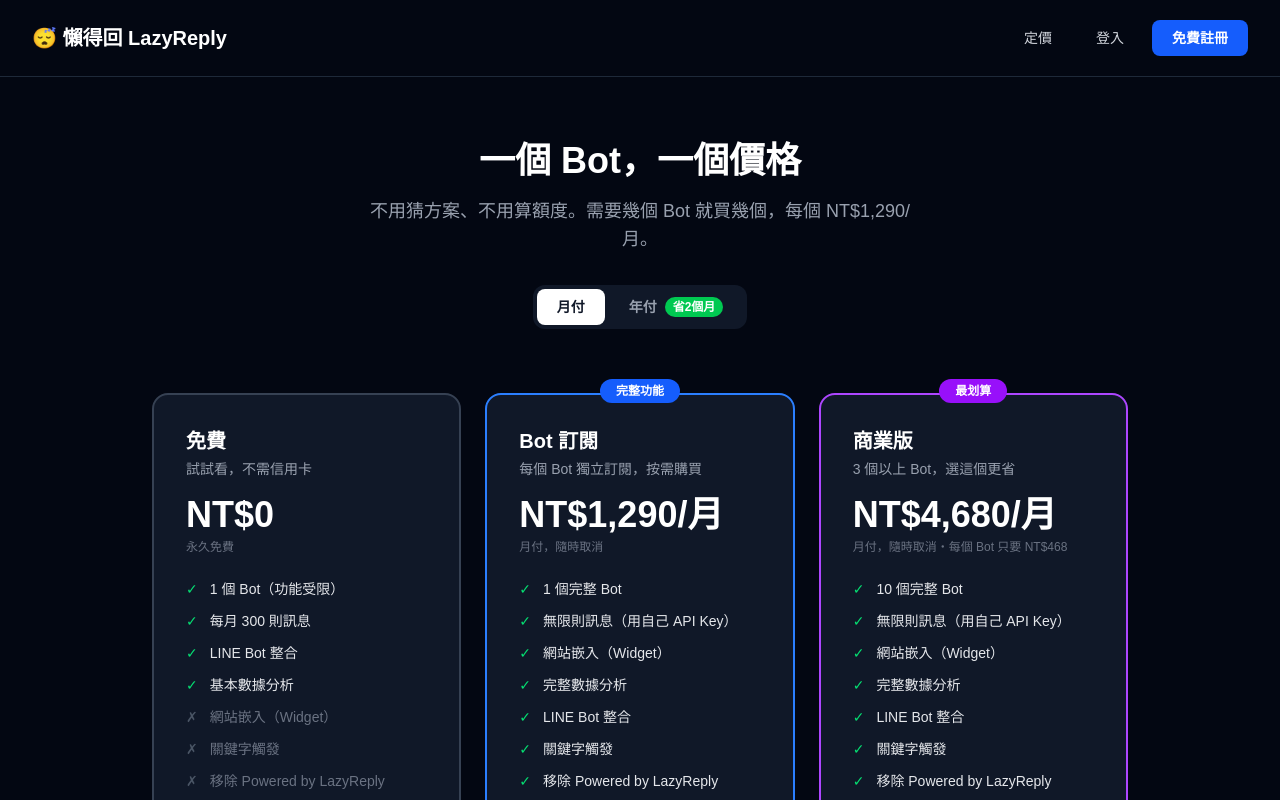
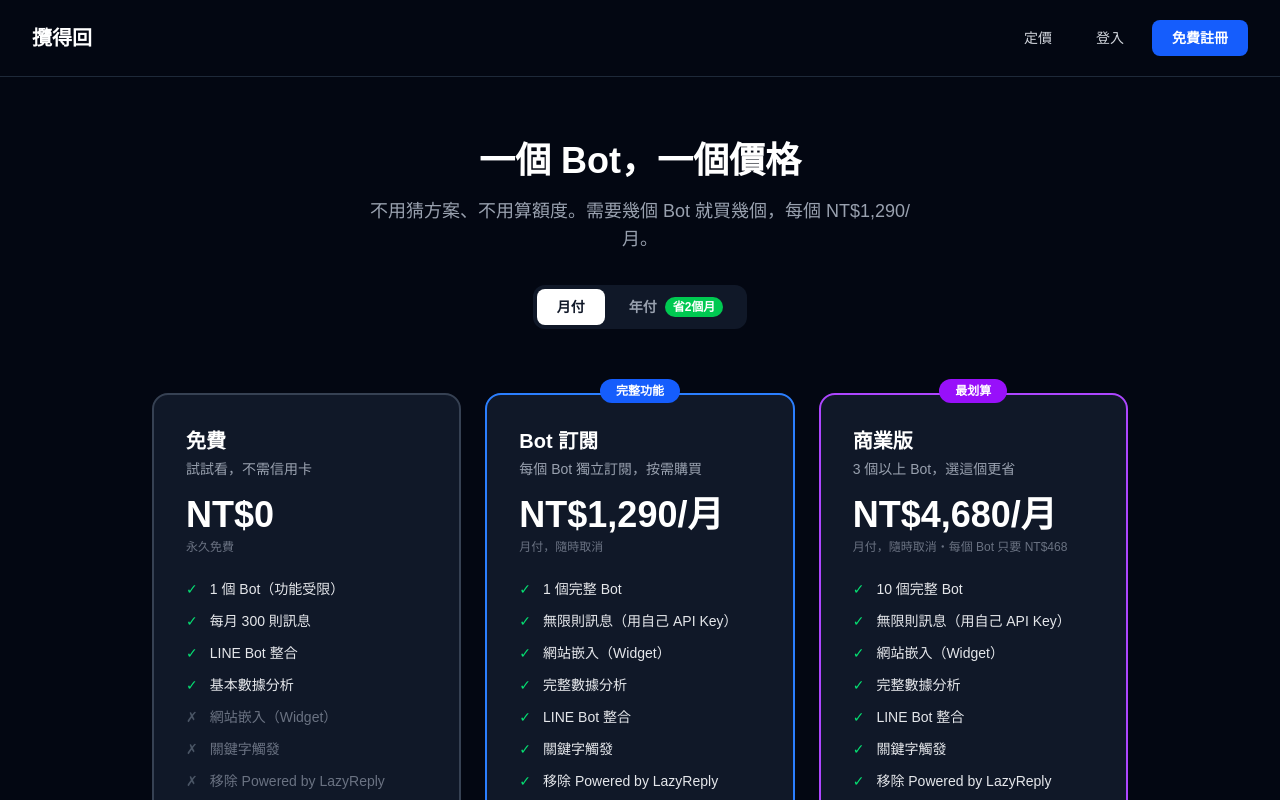
Before and after one commit to newfive111/ai-chatbot-frontend, a Next.js app: page /pricing in a window 1280 px wide. Shown: the top 800 px of the page. Built offline with nearby package versions, Linux system fonts and the light colour scheme.

Commit message:
rebrand: 懶得回 LazyReply → 攬得回

```diff
--- a/app/admin/page.tsx
+++ b/app/admin/page.tsx
@@ -95,7 +95,7 @@ export default function AdminPage() {
         <div className="flex justify-between items-center mb-8">
           <div>
             <h1 className="text-2xl font-bold">⚙️ 管理後台</h1>
-            <p className="text-gray-500 text-sm mt-1">懶得回 LazyReply</p>
+            <p className="text-gray-500 text-sm mt-1">攬得回</p>
           </div>
           <button onClick={() => router.push("/dashboard")} className="text-gray-400 hover:text-white text-sm">
             ← 回 Dashboard
--- a/app/components/NavBar.tsx
+++ b/app/components/NavBar.tsx
@@ -10,7 +10,7 @@ export default function NavBar() {
 
   return (
     <nav className="flex justify-between items-center px-8 py-5 border-b border-gray-800">
-      <a href="/" className="text-xl font-bold">😴 懶得回 LazyReply</a>
+      <a href="/" className="text-xl font-bold">攬得回</a>
       <div className="flex gap-3 items-center">
         <a href="/pricing" className="px-4 py-2 text-gray-300 hover:text-white transition text-sm">定價</a>
         {loggedIn ? (
--- a/app/layout.tsx
+++ b/app/layout.tsx
@@ -13,7 +13,7 @@ const geistMono = Geist_Mono({
 });
 
 export const metadata: Metadata = {
-  title: "懶得回 LazyReply",
+  title: "攬得回",
   description: "AI 聊天機器人，自動回覆，省時省力",
 };
 
```
